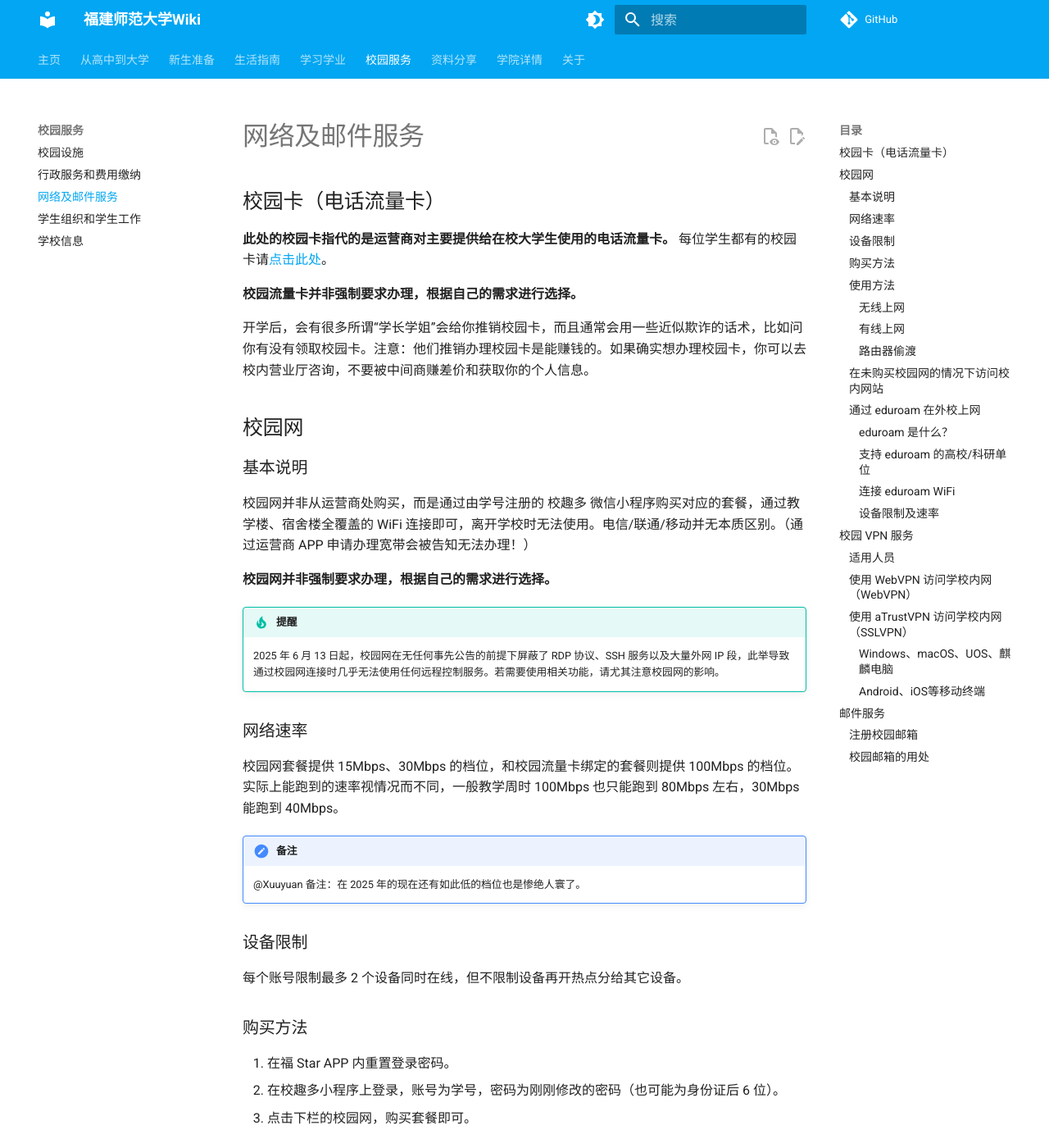
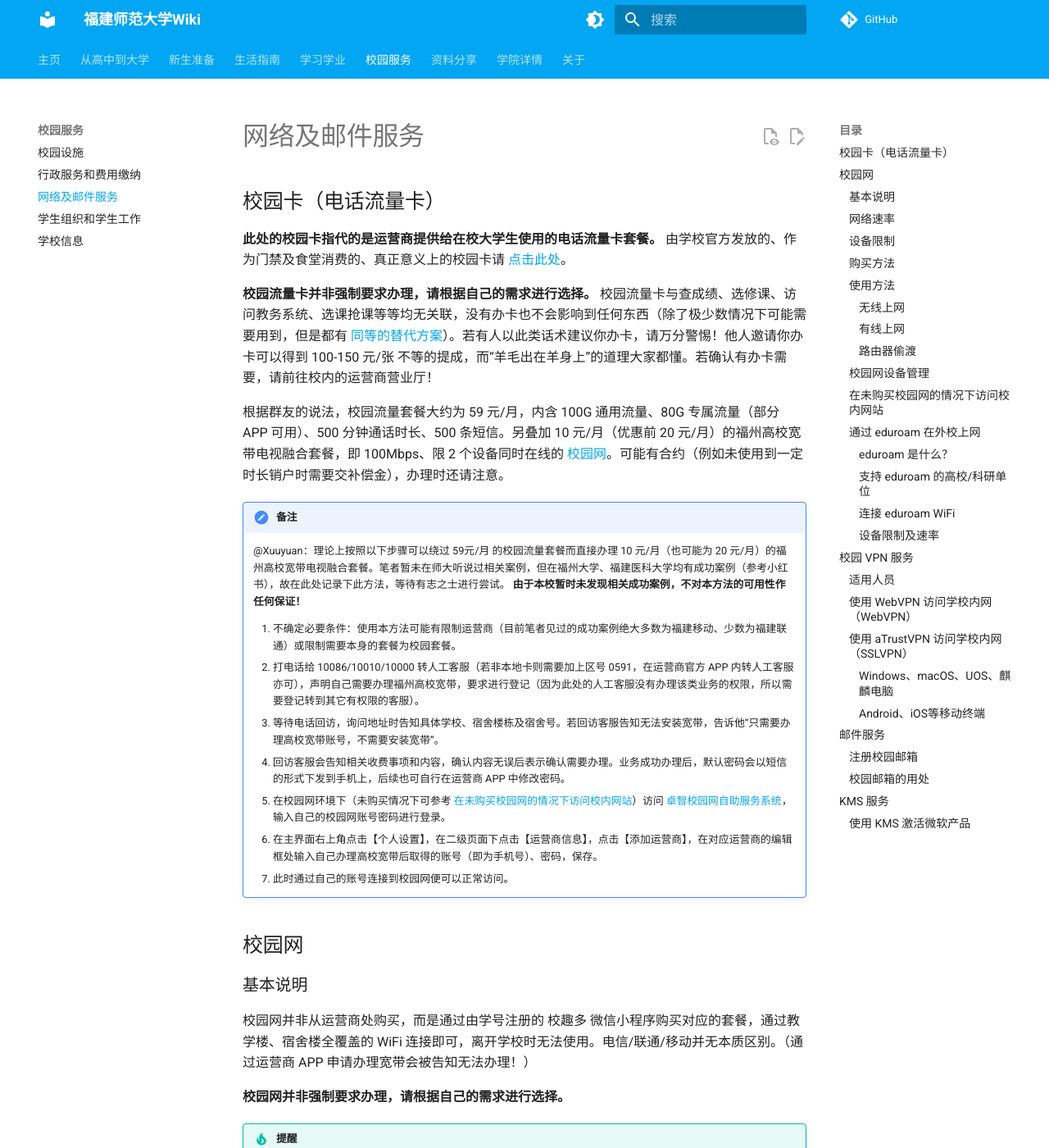
Before and after one commit to kanerty/FJNU-Wiki, an MkDocs documentation site: the page built from docs/service/network.md, in a window 1280 px wide and 1400 px high. Shown: the whole window at 82% size. Built offline with MkDocs 1.6.1 and Material for MkDocs 9.7.7, drawn with Linux system fonts in a browser that asks for light colours; comment, search, counter and statistics services are not loaded; some of the changed text lies outside the part shown.

Commit message:
feat(service\\network\*): 补充校园流量卡、校园网设备管理、KMS服务内容

```diff
--- a/docs/service/network.md
+++ b/docs/service/network.md
@@ -2,11 +2,22 @@
 
 ## 校园卡（电话流量卡） {#campus-sim-card}
 
-**此处的校园卡指代的是运营商对主要提供给在校大学生使用的电话流量卡。** 每位学生都有的校园卡请[点击此处](./services.md#student-id-card)。
+**此处的校园卡指代的是运营商提供给在校大学生使用的电话流量卡套餐。** 由学校官方发放的、作为门禁及食堂消费的、真正意义上的校园卡请 [点击此处](./services.md#student-id-card)。
 
-**校园流量卡并非强制要求办理，根据自己的需求进行选择。**
+**校园流量卡并非强制要求办理，请根据自己的需求进行选择。** 校园流量卡与查成绩、选修课、访问教务系统、选课抢课等等均无关联，没有办卡也不会影响到任何东西（除了极少数情况下可能需要用到，但是都有 [同等的替代方案](#campus-vpn)）。若有人以此类话术建议你办卡，请万分警惕！他人邀请你办卡可以得到 100-150 元/张 不等的提成，而“羊毛出在羊身上”的道理大家都懂。若确认有办卡需要，请前往校内的运营商营业厅！
 
-开学后，会有很多所谓“学长学姐”会给你推销校园卡，而且通常会用一些近似欺诈的话术，比如问你有没有领取校园卡。注意：他们推销办理校园卡是能赚钱的。如果确实想办理校园卡，你可以去校内营业厅咨询，不要被中间商赚差价和获取你的个人信息。
+根据群友的说法，校园流量套餐大约为 59 元/月，内含 100G 通用流量、80G 专属流量（部分 APP 可用）、500 分钟通话时长、500 条短信。另叠加 10 元/月（优惠前 20 元/月）的福州高校宽带电视融合套餐，即 100Mbps、限 2 个设备同时在线的 [校园网](#campus-network)。可能有合约（例如未使用到一定时长销户时需要交补偿金），办理时还请注意。
+
+!!! note "备注"
+    @Xuuyuan：理论上按照以下步骤可以绕过 59元/月 的校园流量套餐而直接办理 10 元/月（也可能为 20 元/月）的福州高校宽带电视融合套餐。笔者暂未在师大听说过相关案例，但在福州大学、福建医科大学均有成功案例（参考小红书），故在此处记录下此方法，等待有志之士进行尝试。 **由于本校暂时未发现相关成功案例，不对本方法的可用性作任何保证！**
+
+    1. 不确定必要条件：使用本方法可能有限制运营商（目前笔者见过的成功案例绝大多数为福建移动、少数为福建联通）或限制需要本身的套餐为校园套餐。
+    2. 打电话给 10086/10010/10000 转人工客服（若非本地卡则需要加上区号 0591，在运营商官方 APP 内转人工客服亦可），声明自己需要办理福州高校宽带，要求进行登记（因为此处的人工客服没有办理该类业务的权限，所以需要登记转到其它有权限的客服）。
+    3. 等待电话回访，询问地址时告知具体学校、宿舍楼栋及宿舍号。若回访客服告知无法安装宽带，告诉他“只需要办理高校宽带账号，不需要安装宽带”。
+    4. 回访客服会告知相关收费事项和内容，确认内容无误后表示确认需要办理。业务成功办理后，默认密码会以短信的形式下发到手机上，后续也可自行在运营商 APP 中修改密码。
+    5. 在校园网环境下（未购买情况下可参考 [在未购买校园网的情况下访问校内网站](#login-without-campus-network)）访问 [卓智校园网自助服务系统](http://10.136.10.12:8080/z-os/self/)，输入自己的校园网账号密码进行登录。
+    6. 在主界面右上角点击【个人设置】，在二级页面下点击【运营商信息】，点击【添加运营商】，在对应运营商的编辑框处输入自己办理高校宽带后取得的账号（即为手机号）、密码，保存。
+    7. 此时通过自己的账号连接到校园网便可以正常访问。
 
 ## 校园网 {#campus-network}
 
@@ -14,7 +25,7 @@
 
 校园网并非从运营商处购买，而是通过由学号注册的 校趣多 微信小程序购买对应的套餐，通过教学楼、宿舍楼全覆盖的 WiFi 连接即可，离开学校时无法使用。电信/联通/移动并无本质区别。（通过运营商 APP 申请办理宽带会被告知无法办理！）
 
-**校园网并非强制要求办理，根据自己的需求进行选择。**
+**校园网并非强制要求办理，请根据自己的需求进行选择。**
 
 !!! tip "提醒"
     2025 年 6 月 13 日起，校园网在无任何事先公告的前提下屏蔽了 RDP 协议、SSH 服务以及大量外网 IP 段，此举导致通过校园网连接时几乎无法使用任何远程控制服务。若需要使用相关功能，请尤其注意校园网的影响。
@@ -54,7 +65,12 @@
 请自行了解。关键词：mentohust。
 宿舍区的线路限制了网络速率最多到达 100Mbps，多播也无法突破此上限。（不过据说李苑 9-11 号楼的线路最高可以到达 1000Mbps，笔者也不太清楚）
 
-### 在未购买校园网的情况下访问校内网站
+### 校园网设备管理
+
+1. 在校园网环境下访问 [卓智校园网自助服务系统](http://10.136.10.12:8080/z-os/self/) 。
+2. 在用户界面即可进行配置运营商、修改密码、踢出设备、查询购买记录、账务流水、查看及修改 MAC 绑定信息等操作。
+
+### 在未购买校园网的情况下访问校内网站 {#login-without-campus-network}
 
 部分校内网站（如实验室安全教育考试）限制了只有使用校园网才能访问，但同样有替代方法可用。以下是一些参考方案：
 
@@ -162,3 +178,21 @@ eduroam WiFi 对一个账号仅支持一台设备上网。多个设备上网时
 3. [Google AI Pro](https://one.google.com/plans) ：享受 15 个月的 2TB 云端存储空间、Google Gemini Pro 权限（需要有 Visa/Mastercard 银行卡进行验证）。
 4. [Navicat 学术伙伴计划](https://www.navicat.com.cn/sponsorship/education/student)：享受 1 年的 Navicat Premium。
 5. [滴答清单 教育优惠](https://www.dida365.com/education)：享受 75 折购买高级会员。
+
+## KMS 服务 {#kms}
+
+KMS 是微软公司提出的一种新型产品激活机制，可以用来激活正版 Windows 7/8/10/11、Office 2010/2013/2016/2019/2021/2022/2024。学校自 2018 年起正式引入了微软校园软件正版化服务，支持校园网用户（包括教职工、学生）通过 KMS 渠道激活自己使用的产品，相关的授权使用费由学校统一支付。
+
+!!! note "备注"
+    @Xuuyuan：其实网络上就有很多 KMS 激活工具可以直接使用。不过由学校直接提供服务也算省去了找工具过程潜在的麻烦，毕竟网上的资料质量参差不齐。
+
+### 使用 KMS 激活微软产品
+
+1. 访问网站 [福建师范大学校园软件正版化服务平台](http://ms.fjnu.edu.cn/)。
+
+    !!! tip "提示"
+        该网站仅允许校园网进行访问，若未购买校园网或需要在校外激活，请使用 [校园 VPN 服务](#campus-vpn) 下的 SSLVPN 进行访问。该网站在凌晨时段不对外开放，请在合适的时间段访问。
+
+2. 点击页面右下方的【下载最新激活客户端】，下载完成后进行安装。
+3. 在校园网环境下打开客户端，按照指引进行激活即可。
+4. 单次激活的有效期为 180 天。在这 180 天内计算机每隔 7 天会尝试访问服务器进行一次激活续订，续订成功后 180 天的激活有效期将重新开始计算。也就是说，只要在校园网环境下且能够访问到 KMS 服务器就可以一直处于激活状态。
```
